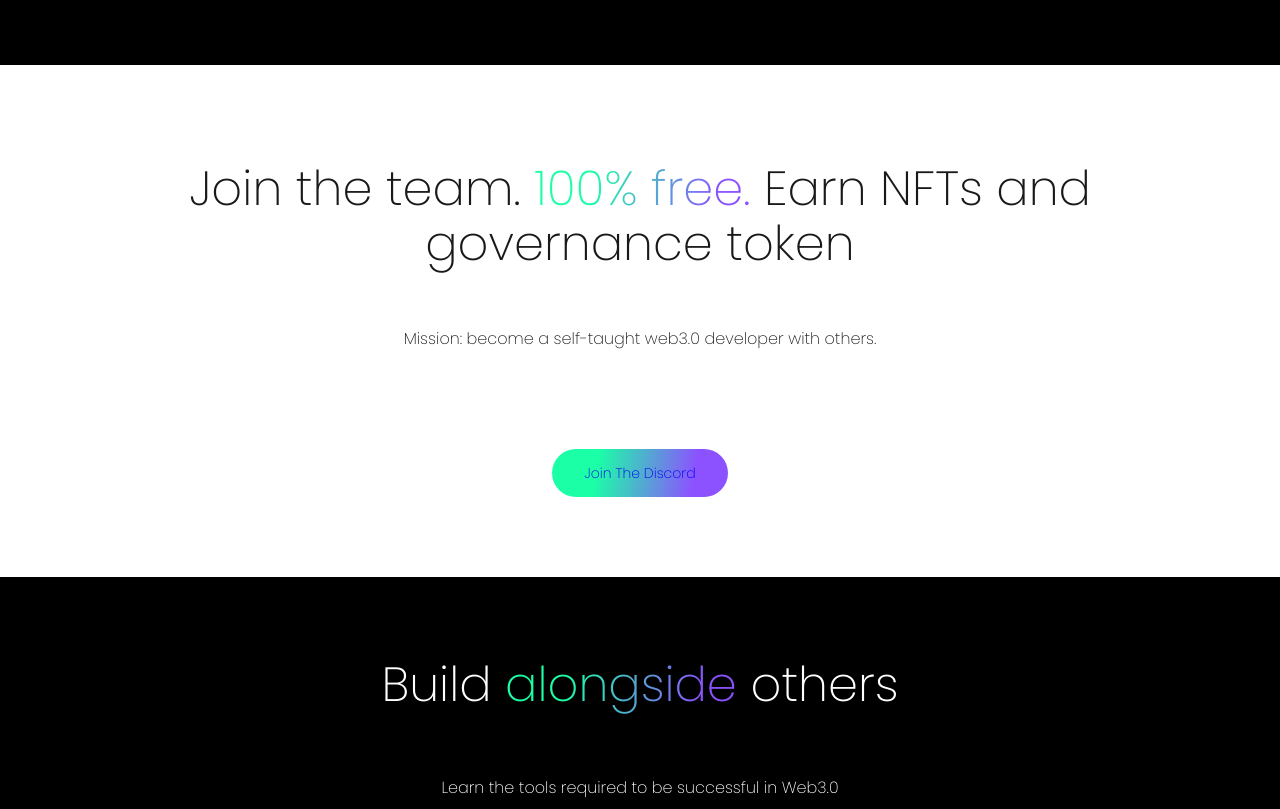
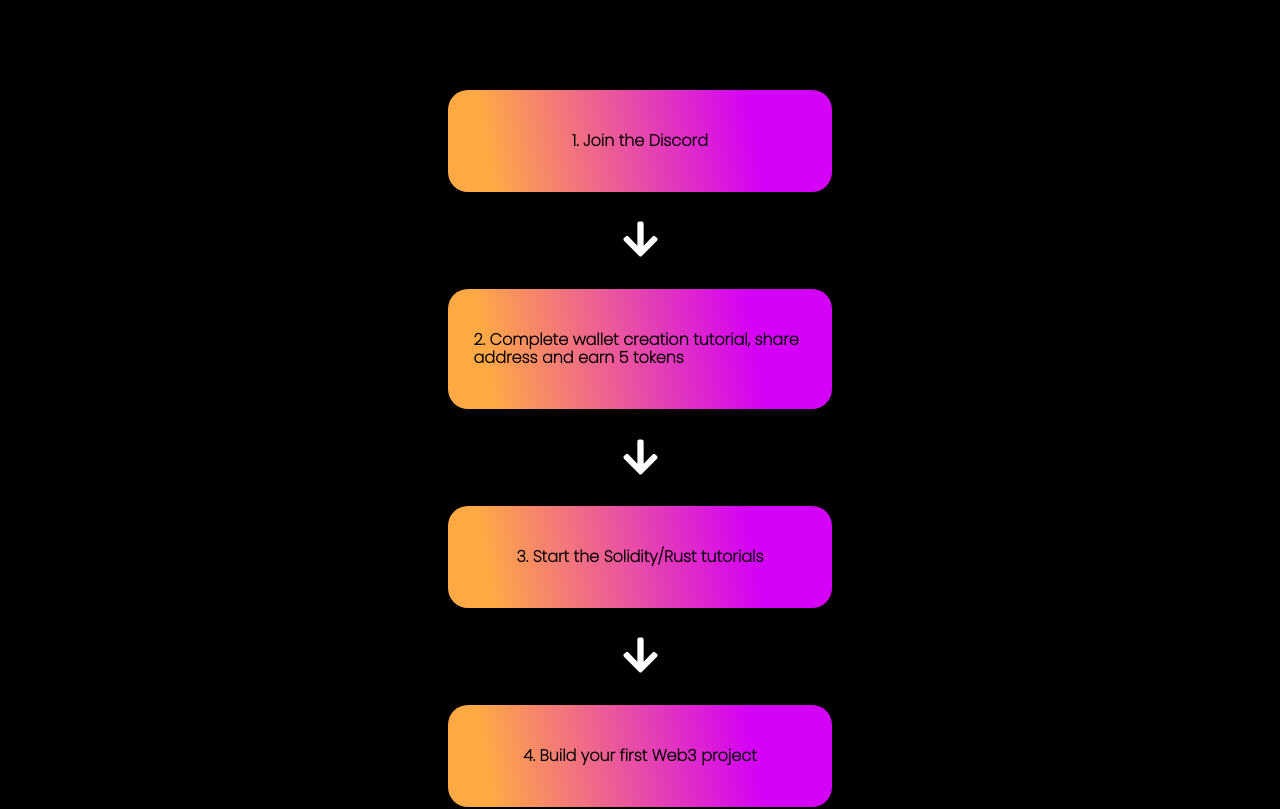
Before and after one commit to agrawalsourabh/web3-dao, a React (Create React App) app: page / in a window 1280 px wide. Shown: the part 1480-2289 px from the top of the page. Built offline with nearby package versions, Linux system fonts and the light colour scheme.

Commit message:
roadmap page added

```diff
--- a/package.json
+++ b/package.json
@@ -3,6 +3,11 @@
   "version": "0.1.0",
   "private": true,
   "dependencies": {
+    "@fortawesome/fontawesome-svg-core": "^1.2.36",
+    "@fortawesome/free-brands-svg-icons": "^5.15.4",
+    "@fortawesome/free-regular-svg-icons": "^5.15.4",
+    "@fortawesome/free-solid-svg-icons": "^5.15.4",
+    "@fortawesome/react-fontawesome": "^0.1.16",
     "@testing-library/jest-dom": "^5.16.1",
     "@testing-library/react": "^12.1.2",
     "@testing-library/user-event": "^13.5.0",
--- /dev/null
+++ b/src/assets/Resources/Roadmap.json
@@ -0,0 +1,21 @@
+{
+    "roadmap" : {
+        "steps" : [
+            {
+                "step" : "1. Join the Discord"
+            },
+            {
+                "step" : "2. Complete wallet creation tutorial, share address and earn 5 tokens"
+            },
+            {
+                "step" : "3. Start the Solidity/Rust tutorials"
+            },
+            {
+                "step" : "4. Build your first Web3 project"
+            },
+            {
+                "step" : "5. Complete WEB3 challenge to earn 50 tokens"
+            }
+        ]
+    }
+}
--- /dev/null
+++ b/src/components/scripts/Box.js
@@ -0,0 +1,16 @@
+import React from "react";
+
+import '../styles/Box.css';
+
+class Box extends React.Component{
+    render(){
+        const {text} = this.props;
+        return (
+            <div className="box-div">
+                <p> {text} </p>
+            </div>
+        );
+    }
+}
+
+export default Box;
--- /dev/null
+++ b/src/components/styles/Box.css
@@ -0,0 +1,43 @@
+.box-div{
+    width: 30%;
+    height: 25%;
+    background: linear-gradient(260.45deg, #D400F7 20.73%, #FFA945 88.43%);
+    margin: 2%;
+    border-radius: 20px;
+    display: flex;
+    justify-content: center;
+    padding: 2%;
+}
+
+.box-div p{
+    color: black;
+    font-weight: bold;
+    font-size: 1rem;
+}
+
+/* Media Queries */
+
+@media (max-width: 1024px){
+    .box-div{
+        width: 40%;
+    }
+}
+
+@media (max-width: 700px){
+    .box-div {
+        width: 65%;
+    }
+}
+
+@media (min-width: 340px) and (max-width: 470px){
+    .box-div {
+        width: 85%;
+    }
+}
+
+@media (max-width: 340px){
+
+    .box-div {
+        width: 95%;
+    }
+}
--- a/src/containers/scripts/RoadmapPage.js
+++ b/src/containers/scripts/RoadmapPage.js
@@ -1,17 +1,53 @@
 import React from "react";
 
+import Box from "../../components/scripts/Box";
+import '../styles/RoadmapPage.css';
+
+import { FontAwesomeIcon } from "@fortawesome/react-fontawesome";
+import { faArrowDown } from "@fortawesome/free-solid-svg-icons";
+
+import roadmap from '../../assets/Resources/Roadmap.json';
+import { Fragment } from "react/cjs/react.production.min";
+
 class RoadmapPage extends React.Component{
+
+    getDownwardArrow = (index) => {
+        if(index < roadmap.roadmap.steps.length){
+            return(
+                <div key={index} className="arrow-div">
+                    <FontAwesomeIcon key={'arrow'+index+1} icon={faArrowDown} />
+                </div>
+            );
+        }
+    }
+
+    getRoadMap = () => {
+        this.count = 0;
+        const box = roadmap.roadmap.steps.map((element, index)=>{
+                this.count++;
+                return(
+                    <Fragment key={index}>
+                        <Box key={'box'+index} text={element.step}/>
+                        {this.getDownwardArrow(this.count)}
+                    </Fragment>
+                );
+        });
+        this.count = 0;
+        return box;
+    }
+
     render(){
         return(
-            <div className="flex flex-column w-100 bg-black h-100">
-                <div className="flex center ma5 ">
+                <div className="roadmappage_div">
                     <header className="tc">
                         <h1 className="f3 f2-m f1-l fw2 mv3 white">
                             <strong>🚀  <mark className="f-color-gradient"> Web3DAO </mark>Roadmap</strong>
                         </h1>
                     </header>
+                    <div className="roadmap_div">
+                        {this.getRoadMap()}
+                    </div>
                 </div>
-            </div>
         );
     }
 }
--- /dev/null
+++ b/src/containers/styles/RoadmapPage.css
@@ -0,0 +1,43 @@
+.roadmappage_div{
+    display: flex;
+    flex-direction: column;
+    justify-content: center;
+    align-items: center;
+    width: 100%;
+    background-color: black;
+}
+
+.roadmappage_div header{
+    margin-top: 5%;
+}
+
+.roadmap_div {
+    margin: 5% 0;
+    width: 100%;
+    display: flex;
+    flex-direction: column;
+    justify-content: center;
+    align-items: center;
+}
+
+.arrow-div{
+    color: white;
+    font-size: 40px;
+}
+
+
+/* Media Queries */
+
+
+
+@media (max-width: 700px){
+    .arrow-div {
+        font-size: 30px;
+    }
+}
+
+@media  (max-width: 470px){
+    .arrow-div {
+        font-size: 25px;
+    }
+}
```
Also changed, not shown: 1 other file (tests, documents, lock files or other folders).
